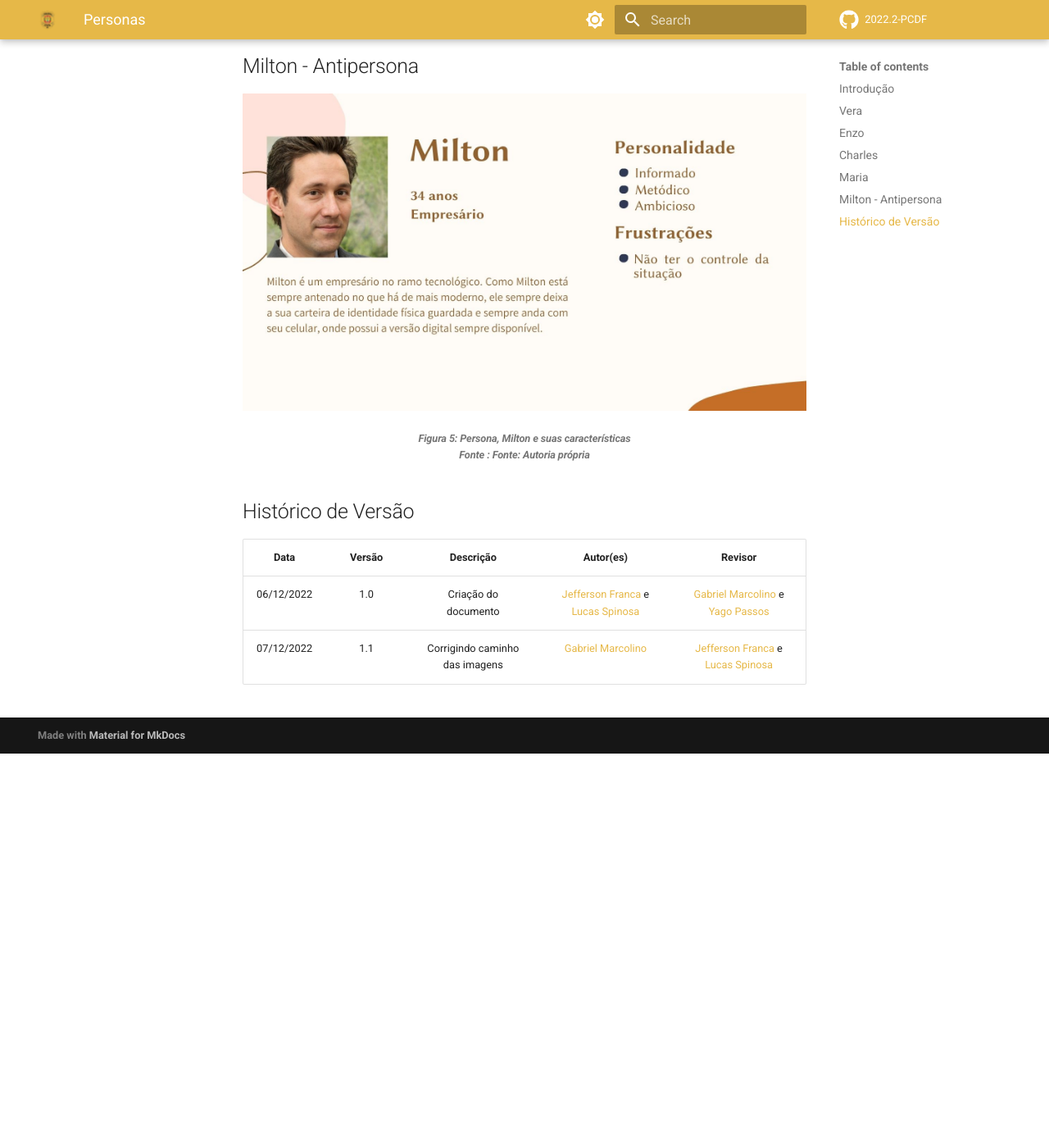
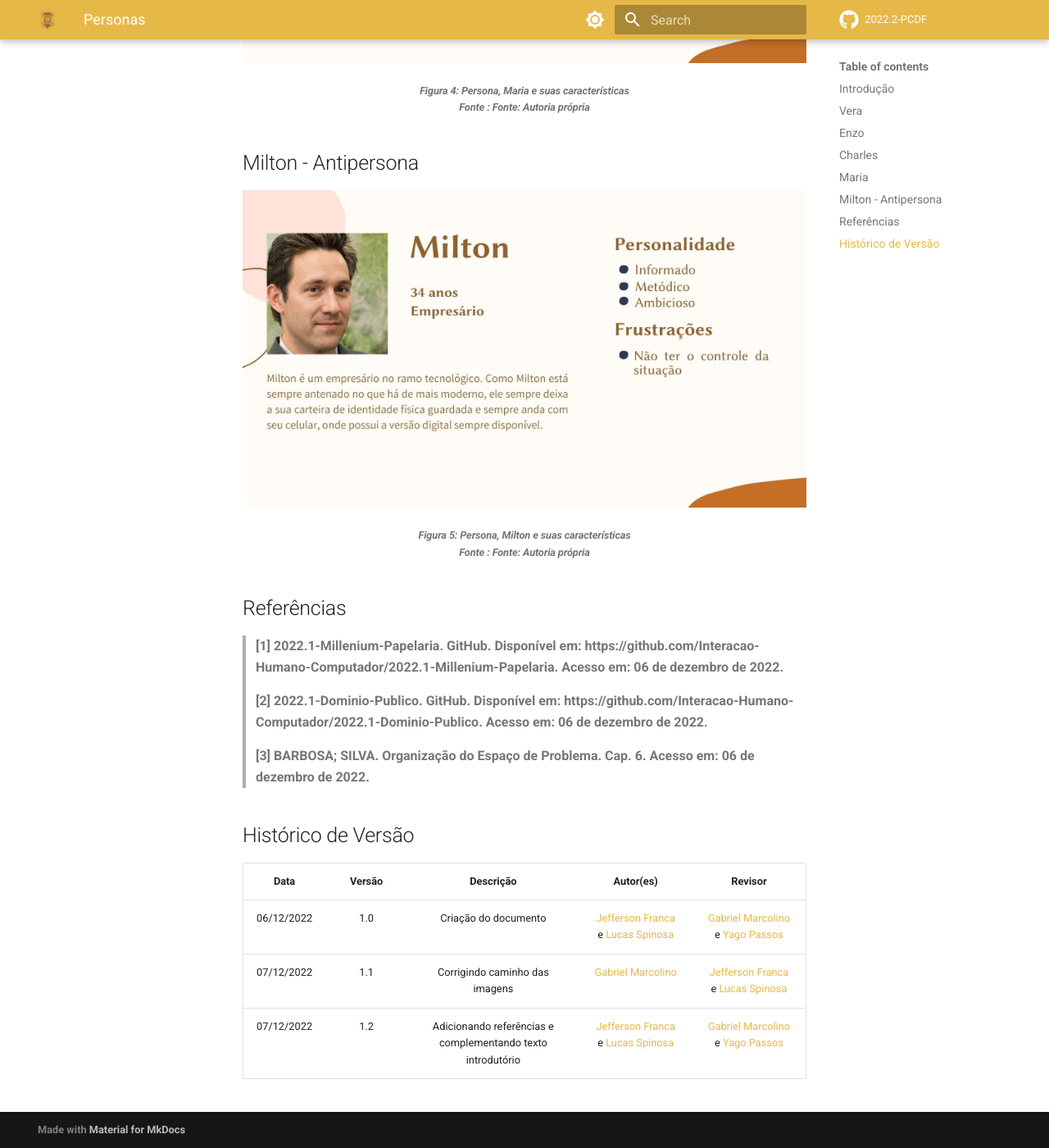
Before and after one commit to Interacao-Humano-Computador/2022.2-PCDF, an MkDocs documentation site: the page built from docs/analiseDeRequisitos/personas.md, in a window 1280 px wide and 1400 px high, scrolled down 2720 px. Shown: the whole window at 82% size. Built offline with MkDocs 1.6.1 and Material for MkDocs 9.7.7, drawn with Linux system fonts in a browser that asks for light colours; comment, search, counter and statistics services are not loaded; before the commit the page ends 3639 px from its top, so only the background shows below that; some of the changed text lies outside the part shown.

Commit message:
Adicionando referências e complementando texto introdutório
Co-authored-by: Lucas Spinosa <lucas.shot.lima@gmail.com>

```diff
--- a/docs/analiseDeRequisitos/personas.md
+++ b/docs/analiseDeRequisitos/personas.md
@@ -3,6 +3,8 @@
 ## Introdução
 Uma persona é um personagem fictício, arquétipo hipotético de um grupo de usuários reais, criada para descrever um usuário típico (Cooper et al., 2007; Pruitt e Adlin,
 2006; Cooper, 1999). É utilizada principalmente para representar um grupo de usuários fi nais durante discussões de design, mantendo todos focados no mesmo alvo.
+
+Cada persona foi desenvolvida com base no perfil do usuário, sendo assim, ao todo foram 4 personas com perfis diferentes e 1 delas sendo a antipersona. Como o serviço estudado compreende diversos usuários, queríamos representar alguns arquétipos principais pelas personas desenvolvidas, e acabamos ficando com os exemplos citados.
 
 ## Vera
 
@@ -47,9 +49,18 @@
    <h6><b>Figura 5: Persona, Milton e suas características<br>Fonte : Fonte: Autoria própria</br></h6>
 </figcaption>
 
+## Referências
+
+> [1] 2022.1-Millenium-Papelaria. GitHub. Disponível em: https://github.com/Interacao-Humano-Computador/2022.1-Millenium-Papelaria. Acesso em: 06 de dezembro de 2022.
+
+> [2] 2022.1-Dominio-Publico. GitHub. Disponível em: https://github.com/Interacao-Humano-Computador/2022.1-Dominio-Publico. Acesso em: 06 de dezembro de 2022.
+
+> [3] BARBOSA; SILVA. **Organização do Espaço de Problema**. Cap. 6. Acesso em: 06 de dezembro de 2022.
+
 ## Histórico de Versão
 
-|    Data    | Versão |      Descrição       |                                            Autor(es)                                             |                         Revisor                         |
-| :--------: | :----: | :------------------: | :----------------------------------------------------------------------------------------------: | :-----------------------------------------------------: |
-| 06/12/2022 |  1.0   | Criação do documento | [Jefferson Franca](https://github.com/Frans6) e [Lucas Spinosa](https://github.com/LucasSpinosa) | [Gabriel Marcolino](https://github.com/GabrielMR360) e [Yago Passos](https://github.com/yagompassos) |
-| 07/12/2022 | 1.1 | Corrigindo caminho das imagens | [Gabriel Marcolino](https://github.com/GabrielMR360) | [Jefferson Franca](https://github.com/Frans6) e [Lucas Spinosa](https://github.com/LucasSpinosa) |
+|    Data    | Versão |                          Descrição                          |                                            Autor(es)                                             |                                               Revisor                                                |
+| :--------: | :----: | :---------------------------------------------------------: | :----------------------------------------------------------------------------------------------: | :--------------------------------------------------------------------------------------------------: |
+| 06/12/2022 |  1.0   |                    Criação do documento                     | [Jefferson Franca](https://github.com/Frans6) e [Lucas Spinosa](https://github.com/LucasSpinosa) | [Gabriel Marcolino](https://github.com/GabrielMR360) e [Yago Passos](https://github.com/yagompassos) |
+| 07/12/2022 |  1.1   |               Corrigindo caminho das imagens                |                       [Gabriel Marcolino](https://github.com/GabrielMR360)                       |   [Jefferson Franca](https://github.com/Frans6) e [Lucas Spinosa](https://github.com/LucasSpinosa)   |
+| 07/12/2022 |  1.2   | Adicionando referências e complementando texto introdutório | [Jefferson Franca](https://github.com/Frans6) e [Lucas Spinosa](https://github.com/LucasSpinosa) | [Gabriel Marcolino](https://github.com/GabrielMR360) e [Yago Passos](https://github.com/yagompassos) |
```
